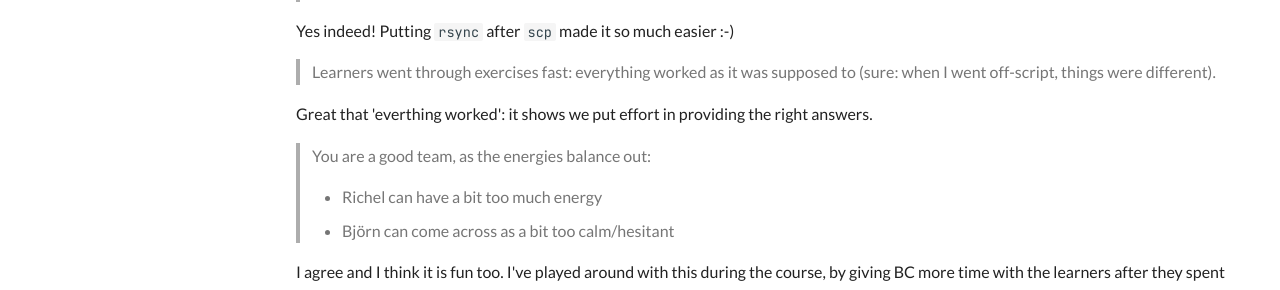
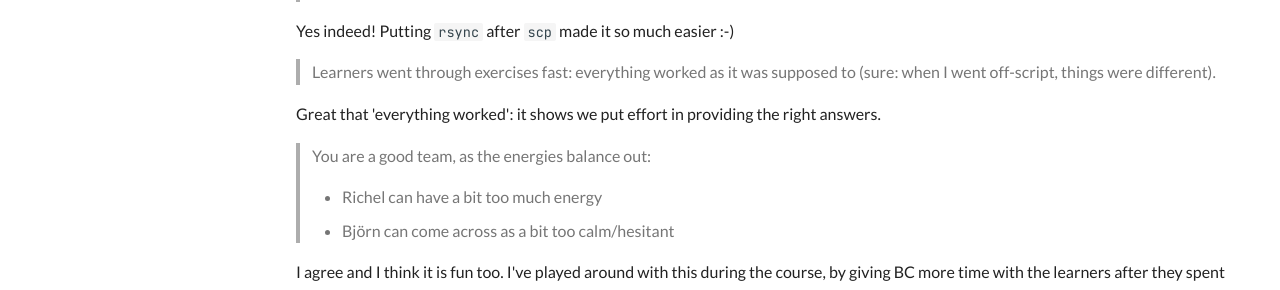
Before and after one commit to UPPMAX/naiss_file_transfer_course, an MkDocs documentation site: the page built from docs/reflections/20250516/README.md, in a window 1280 px wide and 900 px high, scrolled down 4987 px. Shown: the part 156-446 px from the top of the window. Built offline with MkDocs 1.6.1 and Material for MkDocs 9.7.7, drawn with Linux system fonts in a browser that asks for light colours; comment, search, counter and statistics services are not loaded; some of the changed text lies outside the part shown.

Commit message:
Fix spelling

```diff
--- a/docs/reflections/20250516/README.md
+++ b/docs/reflections/20250516/README.md
@@ -185,7 +185,7 @@ Yes indeed! Putting `rsync` after `scp` made it so much easier :-)
 > as it was supposed to (sure: when I went off-script, things
 > were different).
 
-Great that 'everthing worked': it shows we put effort in providing
+Great that 'everything worked': it shows we put effort in providing
 the right answers.
 
 > You are a good team, as the energies balance out:
```
Also changed, not shown: other parts of docs/reflections/20250516/README.md (+1 -1 lines), docs/faq/README.md (+1 -1 lines).
